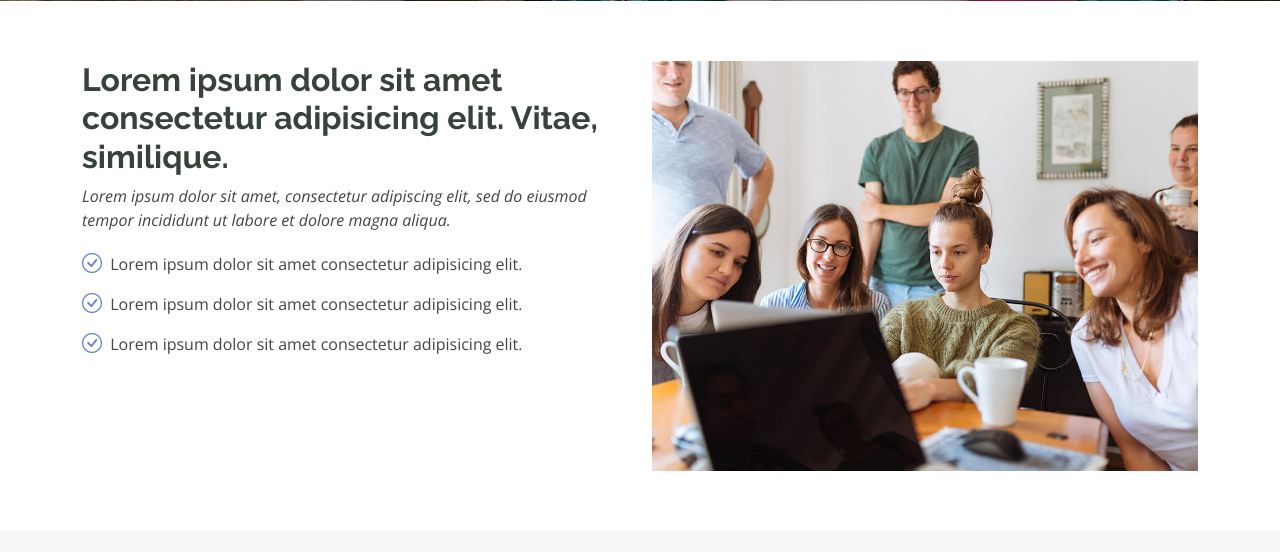
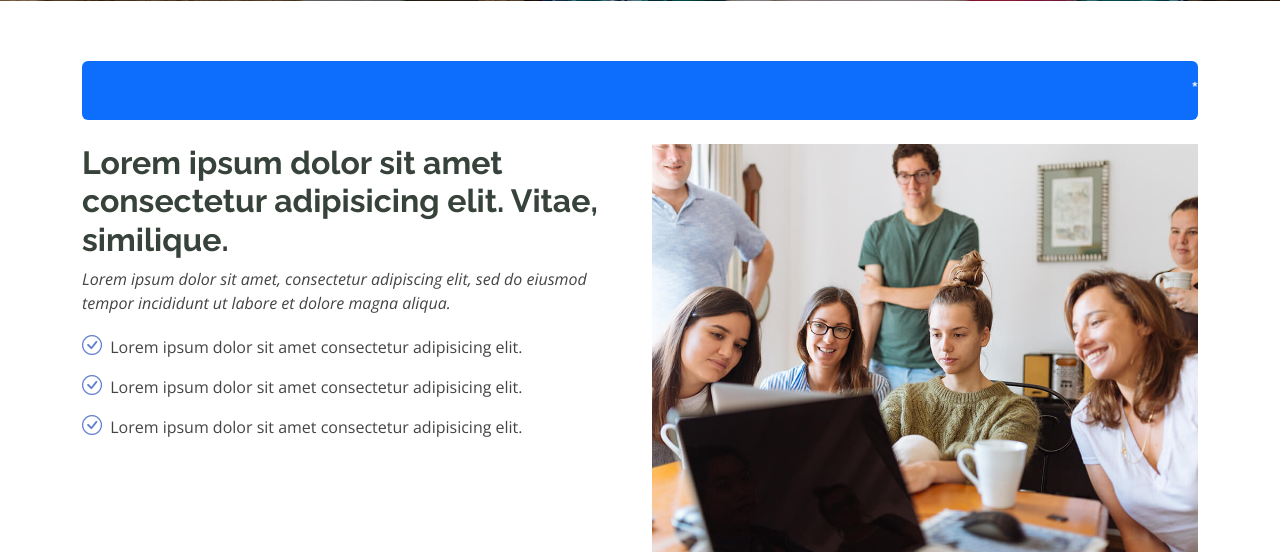
Before and after one commit to debasishgitgithub/abcsk_frontend, a PHP site: page / in a window 1280 px wide. Shown: the part 729-1281 px from the top of the page. Run offline with PHP 8.4, Linux system fonts and the light colour scheme.

Commit message:
add marquee

```diff
--- a/index.php
+++ b/index.php
@@ -24,7 +24,13 @@ require 'layout/header.php';
     <div class="container">
 
       <div class="row gy-4">
-
+        <div class="col-md-12">
+          <div class="bg-primary rounded">
+            <marquee behavior="" direction="">
+              <h4 class="text-white mt-3 ">  * Free Admission going on ( বিনামূল্যে ভর্তি চলছে ) * Admission Helpline No : 96476 50728, 9002 121171 * </h4>
+            </marquee>
+          </div>
+        </div>
         <div class="col-lg-6 order-1 order-lg-2" data-aos="fade-up" data-aos-delay="100">
           <img src="assets/img/about.jpg" class="img-fluid" alt="">
         </div>
```
